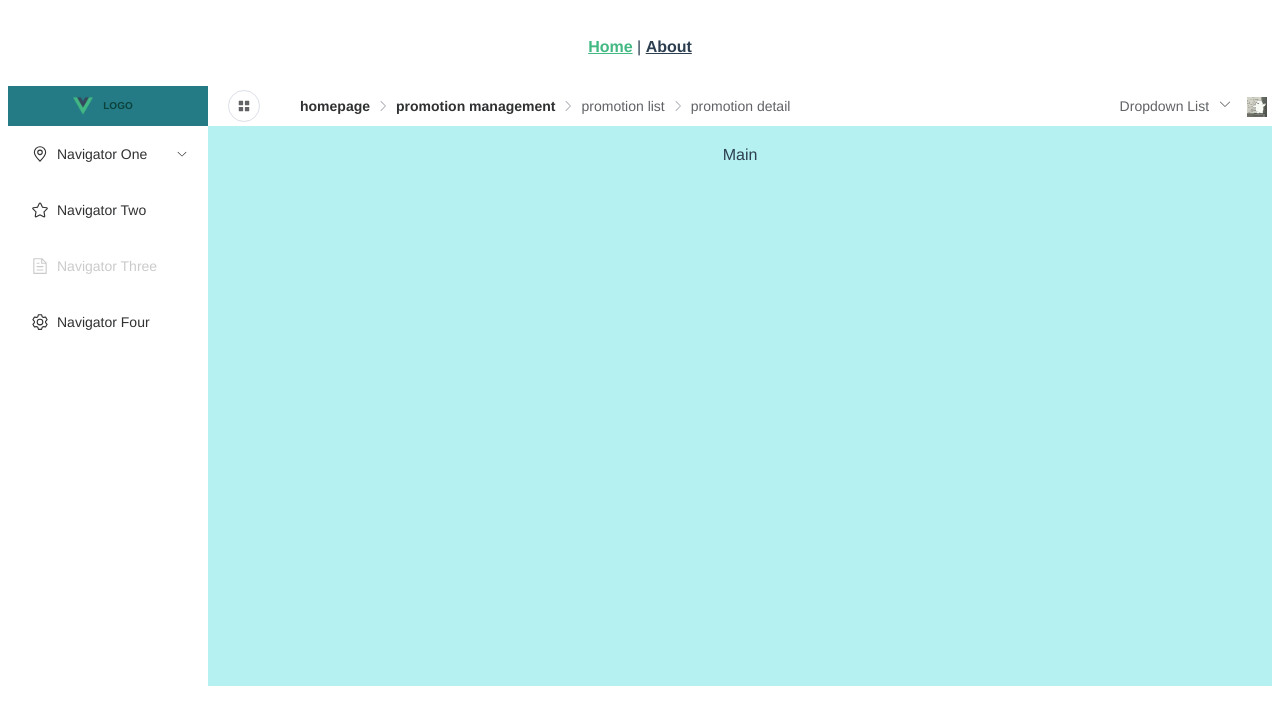
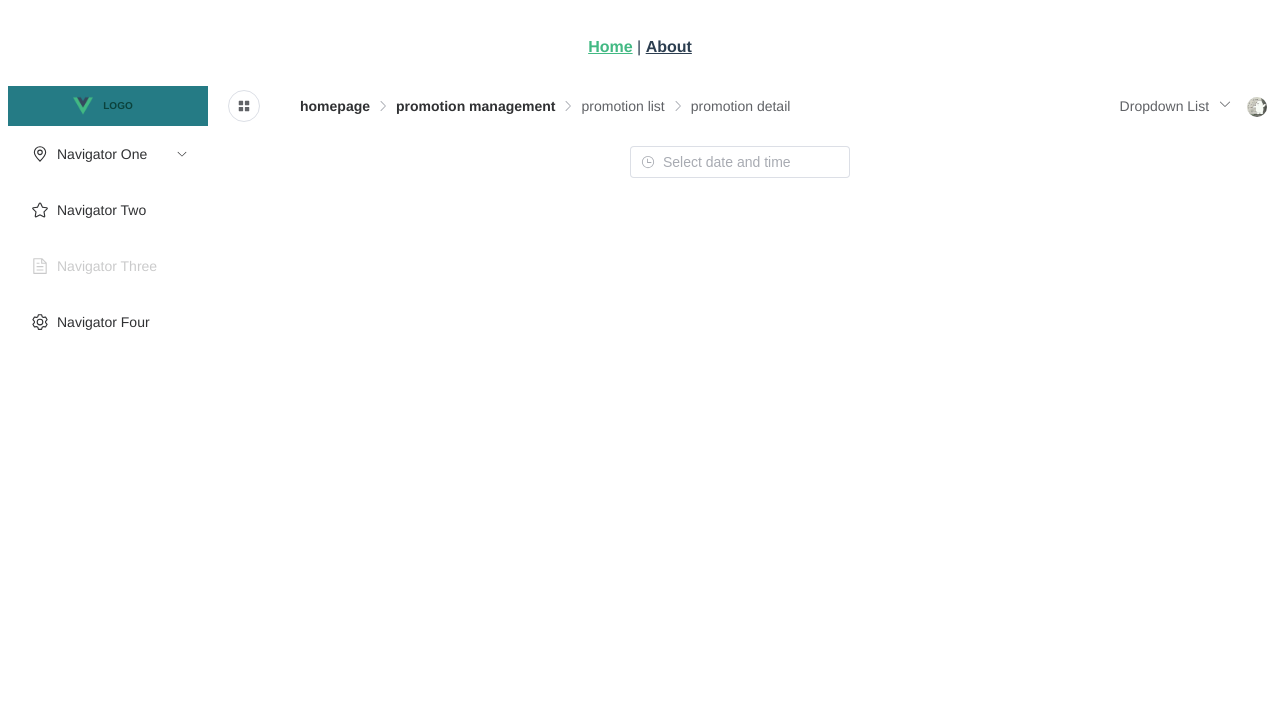
Before and after one commit to MIHUALIANG/Practise, a Vue app in the folder vue-project-one/: page /#/ in a window 1280 px wide. Shown: the top 724 px of the page. Built offline with nearby package versions, Linux system fonts and the light colour scheme.

Commit message:
First commit

```diff
--- a/vue-project-one/src/CSS/HomeView.css
+++ b/vue-project-one/src/CSS/HomeView.css
@@ -4,7 +4,7 @@
   width: 100%;
   /* height: 600px; */
   height: 100%;
-  background-color: rgb(182, 241, 241);
+  /* background-color: rgb(182, 241, 241); */
   display: flex;
 }
 
--- a/vue-project-one/src/views/HomeView.vue
+++ b/vue-project-one/src/views/HomeView.vue
@@ -76,7 +76,8 @@
             <span class="el-dropdown-link">
               Dropdown List
               <el-icon class="el-icon--right"><arrow-down /> </el-icon>
-              <img class="avatar" src="../assets/zz.jpg" />
+              <el-avatar class="avatar" :src="avatarImg" />
+              <!-- <img class="avatar" src="../assets/zz.jpg" /> -->
             </span>
             <template #dropdown>
               <el-dropdown-menu>
@@ -103,7 +104,17 @@
             </template>
           </el-dropdown>
         </el-header>
-        <el-main>Main</el-main>
+
+        <el-main>
+          <div>
+            <el-date-picker
+              v-model="datevalue"
+              type="datetime"
+              placeholder="Select date and time"
+              :shortcuts="shortcuts"
+            />
+          </div>
+        </el-main>
       </el-container>
     </el-container>
   </div>
@@ -114,6 +125,7 @@ import HelloWorld from '@/components/HelloWorld.vue';
 import { useRouter } from 'vue-router';
 import { ref } from 'vue';
 import { ArrowRight } from '@element-plus/icons-vue';
+import avatarImg from '../assets/zz.jpg';
 
 export default {
   name: 'HomeView',
@@ -125,6 +137,7 @@ export default {
     const router = useRouter();
     const isCollapse = ref(false); // 是否折叠
     const activeIndex = ref(''); // 当前激活菜单项
+    const datevalue = ref('');
 
     const toggleCollapse = () => {
       isCollapse.value = !isCollapse.value;
@@ -142,6 +155,29 @@ export default {
       console.log('close:', key, keyPath);
     };
 
+    const shortcuts = [
+      {
+        text: 'Today',
+        value: new Date()
+      },
+      {
+        text: 'Yesterday',
+        value: () => {
+          const date = new Date();
+          date.setDate(date.getDate() - 1);
+          return date;
+        }
+      },
+      {
+        text: 'A week ago',
+        value: () => {
+          const date = new Date();
+          date.setDate(date.getDate() - 7);
+          return date;
+        }
+      }
+    ];
+
     return {
       handleClose,
       handleOpen,
@@ -149,7 +185,10 @@ export default {
       toggleCollapse,
       isCollapse,
       activeIndex,
-      ArrowRight
+      ArrowRight,
+      avatarImg,
+      shortcuts,
+      datevalue
     };
   }
 };
```
